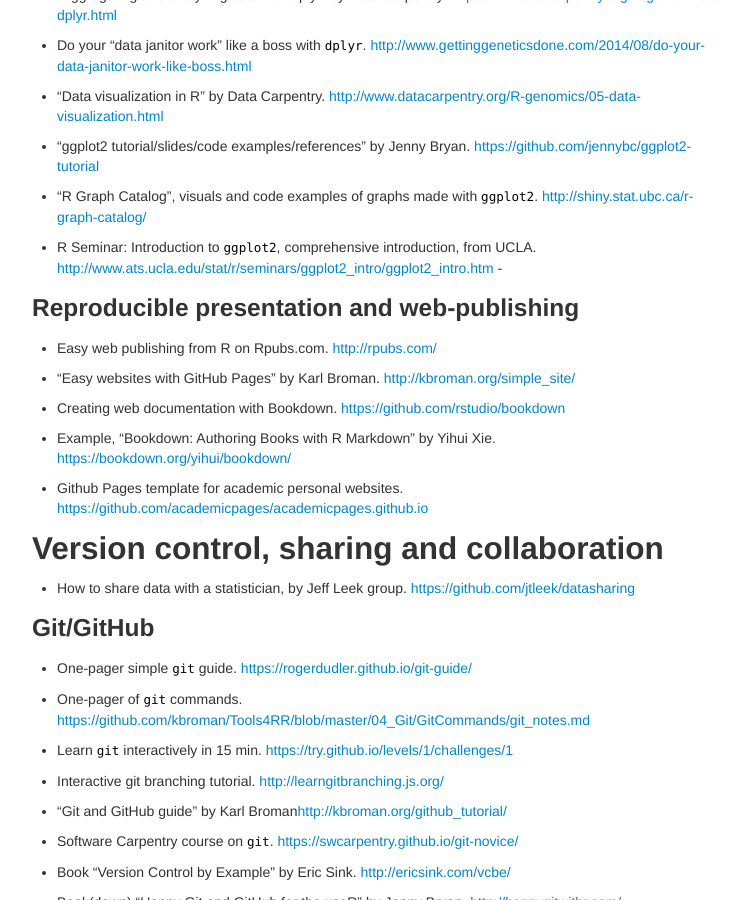
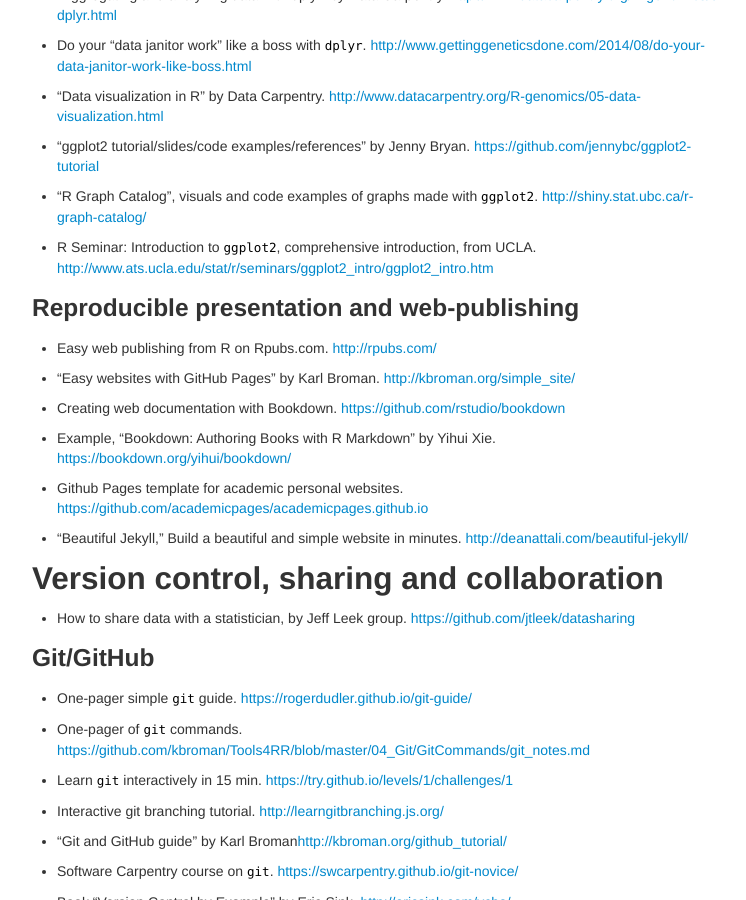
Before and after one commit to mdozmorov/BIOS692, a Jekyll site: the page built from pages/references.md, in a window 1280 px wide and 900 px high, scrolled down 3633 px. Shown: the whole window, without its empty margins (258-1004 px from the left). Built offline with Jekyll 4.4.1, drawn with Linux system fonts in a browser that asks for light colours.

Commit message:
Add beautiful jekyll ref

```diff
--- a/pages/references.md
+++ b/pages/references.md
@@ -172,7 +172,7 @@ title: References, "Reproducible research tools" course, BIOS 692
 
 - "R Graph Catalog", visuals and code examples of graphs made with `ggplot2`. [http://shiny.stat.ubc.ca/r-graph-catalog/](http://shiny.stat.ubc.ca/r-graph-catalog/)
 
- - R Seminar: Introduction to `ggplot2`, comprehensive introduction, from UCLA. [http://www.ats.ucla.edu/stat/r/seminars/ggplot2_intro/ggplot2_intro.htm](http://www.ats.ucla.edu/stat/r/seminars/ggplot2_intro/ggplot2_intro.htm) -
+ - R Seminar: Introduction to `ggplot2`, comprehensive introduction, from UCLA. [http://www.ats.ucla.edu/stat/r/seminars/ggplot2_intro/ggplot2_intro.htm](http://www.ats.ucla.edu/stat/r/seminars/ggplot2_intro/ggplot2_intro.htm)
 
 
 ### Reproducible presentation and web-publishing {#publishing}
@@ -186,6 +186,8 @@ title: References, "Reproducible research tools" course, BIOS 692
 - Example, "Bookdown: Authoring Books with R Markdown" by Yihui Xie. [https://bookdown.org/yihui/bookdown/](https://bookdown.org/yihui/bookdown/)
 
 - Github Pages template for academic personal websites. [https://github.com/academicpages/academicpages.github.io](https://github.com/academicpages/academicpages.github.io)
+
+- "Beautiful Jekyll," Build a beautiful and simple website in minutes. [http://deanattali.com/beautiful-jekyll/](http://deanattali.com/beautiful-jekyll/)
 
 
 ## Version control, sharing and collaboration
```
